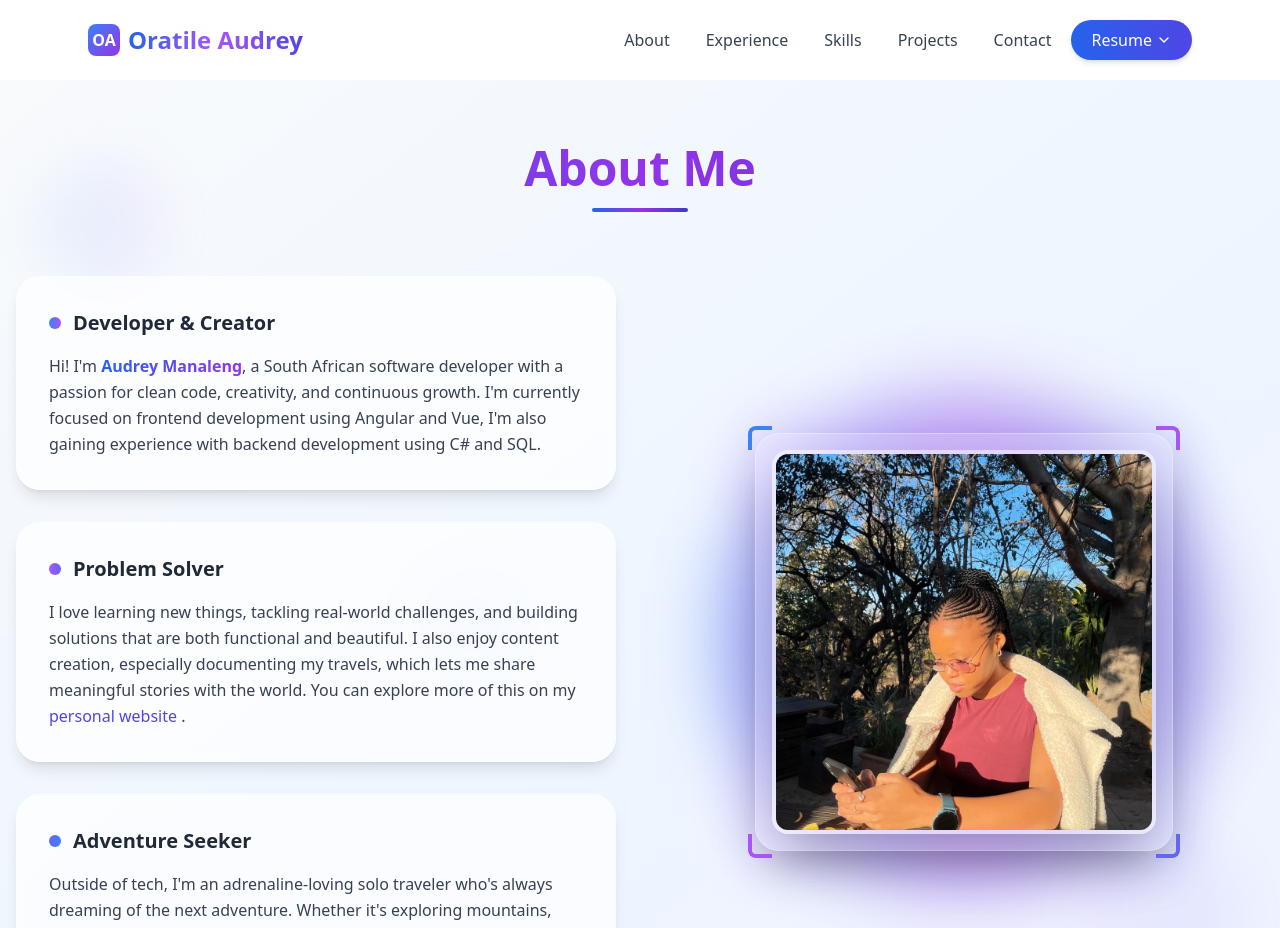
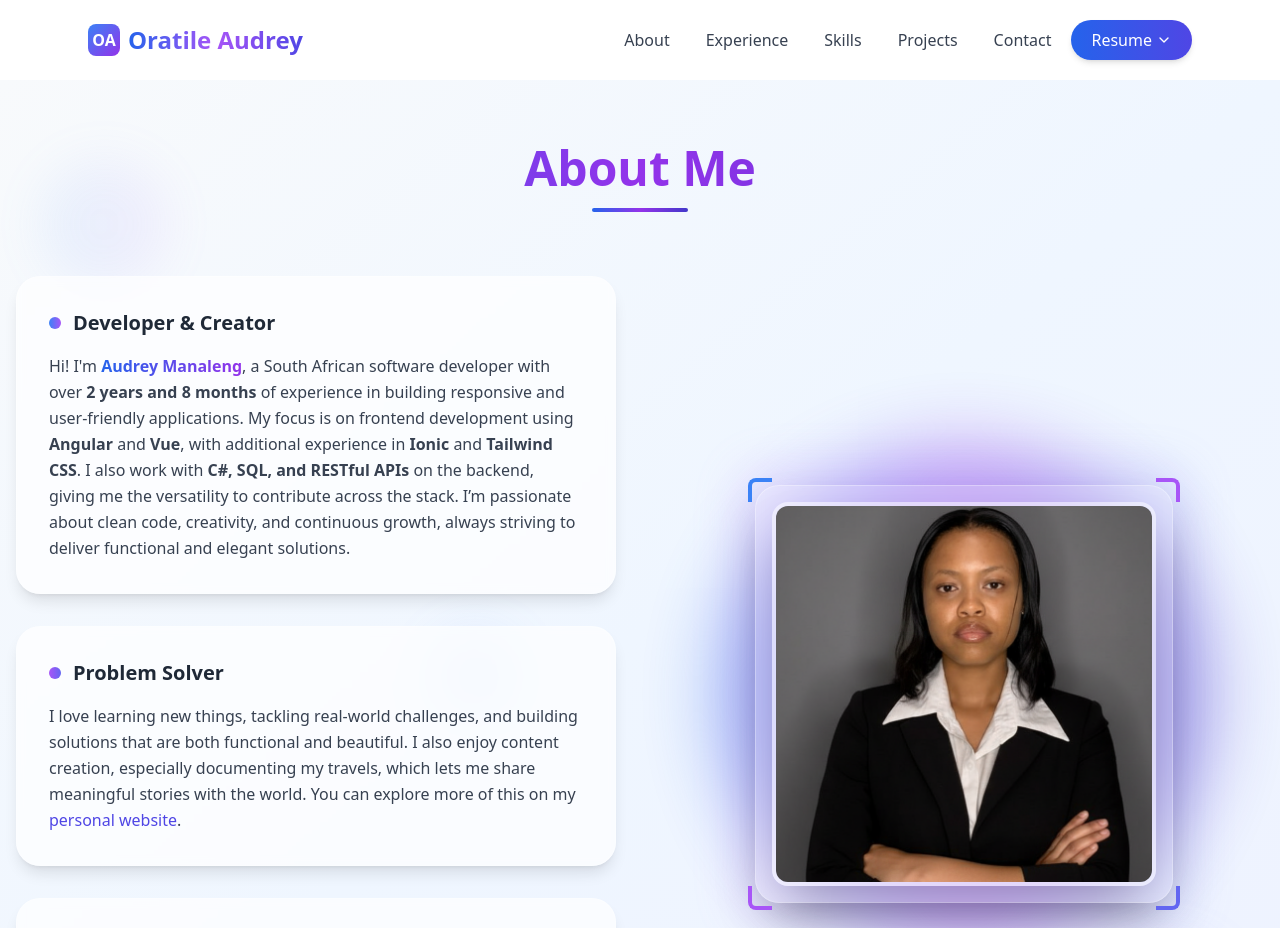
Before and after one commit to OratileAudrey/Portfolio, an Angular app: page / in a window 1280 px wide. Shown: the top 928 px of the page. Built offline with nearby package versions, Linux system fonts and the light colour scheme.

Commit message:
Modified 'About me' section and changed the profile.

```diff
--- a/src/app/pages/about/about.component.html
+++ b/src/app/pages/about/about.component.html
@@ -26,10 +26,9 @@
               <div class="w-3 h-3 bg-gradient-to-r from-blue-500 to-purple-500 rounded-full mr-3"></div>
               <h3 class="text-xl font-semibold text-gray-800">Developer & Creator</h3>
             </div>
-            <p class="text-gray-700 leading-relaxed">
-              Hi! I'm <strong class="text-transparent bg-gradient-to-r from-blue-600 to-purple-600 bg-clip-text font-bold">Audrey Manaleng</strong>, a South African software developer with a passion for clean code, creativity, and continuous growth.
-              I'm currently focused on frontend development using Angular and Vue, I'm also gaining experience with backend development using C# and SQL.
-            </p>
+           <p class="text-gray-700 leading-relaxed">
+  Hi! I'm <strong class="text-transparent bg-gradient-to-r from-blue-600 to-purple-600 bg-clip-text font-bold">Audrey Manaleng</strong>, a South African software developer with over <strong>2 years and 8 months</strong> of experience in building responsive and user-friendly applications. My focus is on frontend development using <strong>Angular</strong> and <strong>Vue</strong>, with additional experience in <strong>Ionic</strong> and <strong>Tailwind CSS</strong>. I also work with <strong>C#, SQL, and RESTful APIs</strong> on the backend, giving me the versatility to contribute across the stack. I’m passionate about clean code, creativity, and continuous growth, always striving to deliver functional and elegant solutions.
+</p>
           </div>
         </div>
 
@@ -48,8 +47,7 @@
               <a href="https://oratileaudrey.github.io/Website"
                 target="_blank"
                 class="text-indigo-600 font-medium hover:underline">
-                personal website
-              </a>.
+                personal website</a>.
             </p>
           </div>
         </div>
@@ -78,7 +76,7 @@
 
           <!-- Main image container -->
           <div class="relative bg-white/20 backdrop-blur-sm p-4 rounded-3xl border border-white/30 shadow-2xl">
-            <img src="assets/me.jpeg"
+            <img src="assets/me.png"
                  alt="My photo"
                  class="rounded-2xl shadow-2xl w-96 h-96 object-cover border-4 border-white/50 group-hover:scale-105 transition-transform duration-500" />
 
```
Also changed, not shown: src/assets/me.jpeg (deleted), src/assets/me.png (added).
